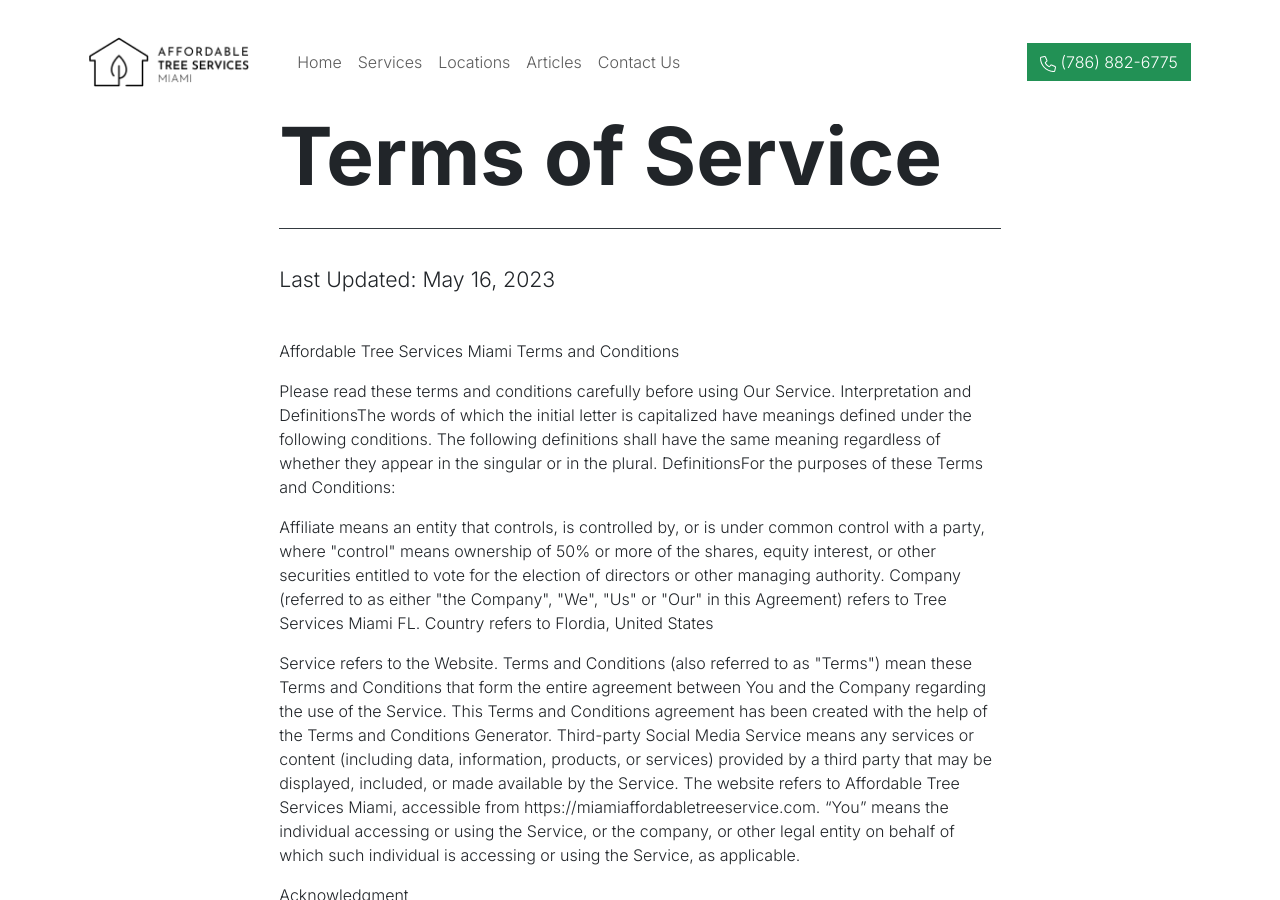
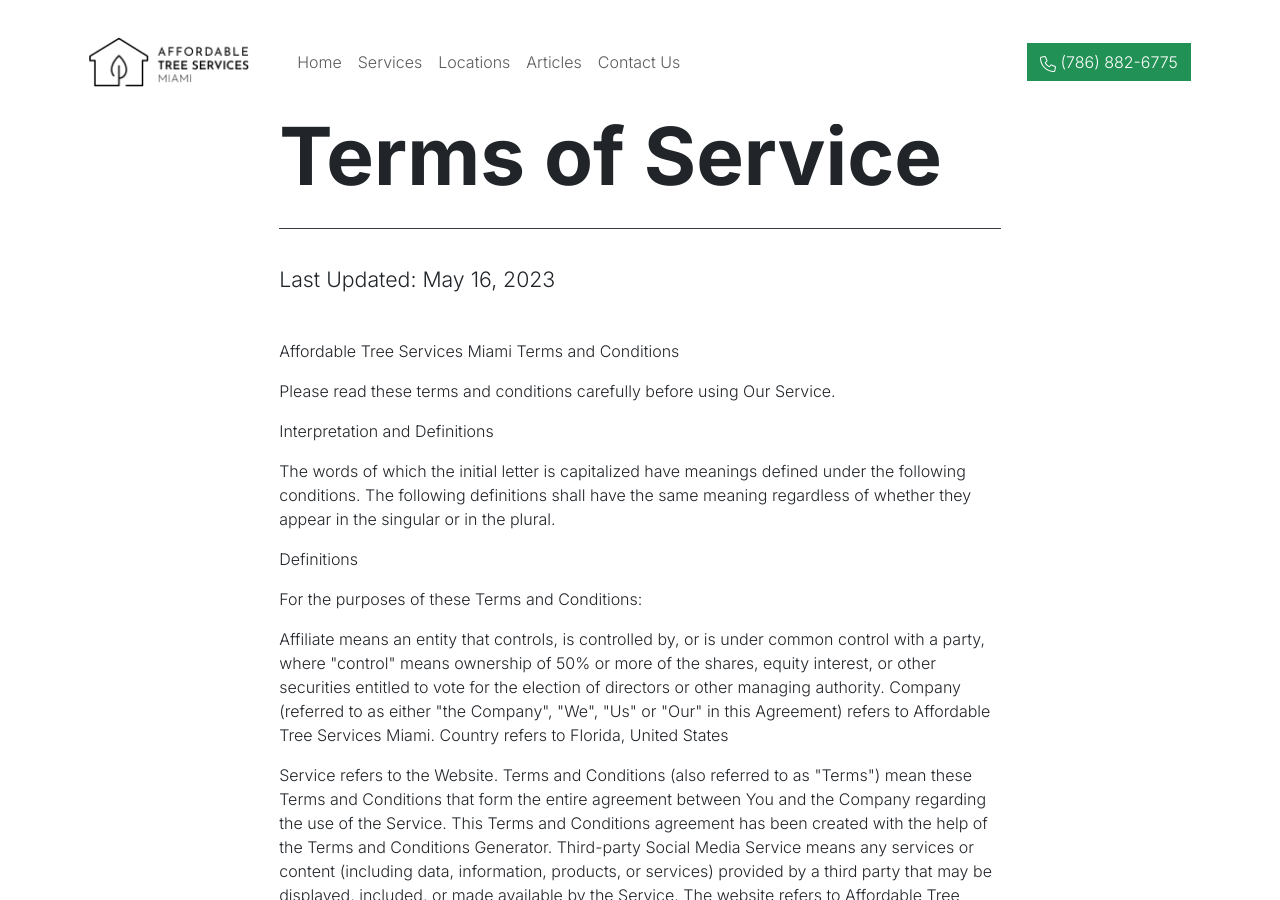
Before and after one commit to naccrat/MiamiTreeService, a Jekyll site: the page built from terms-of-service.html, in a window 1280 px wide and 900 px high. Built offline with Jekyll 4.4.1, drawn with Linux system fonts in a browser that asks for light colours.

Commit message:
terms update

```diff
--- a/terms-of-service.html
+++ b/terms-of-service.html
@@ -14,9 +14,15 @@
 
           <p>{{site.title}} Terms and Conditions</p>
 
-          <p>Please read these terms and conditions carefully before using Our Service. Interpretation and DefinitionsThe words of which the initial letter is capitalized have meanings defined under the following conditions. The following definitions shall have the same meaning regardless of whether they appear in the singular or in the plural. DefinitionsFor the purposes of these Terms and Conditions:</p>
+          <p>Please read these terms and conditions carefully before using Our Service.</p>
+          <p>Interpretation and Definitions</p>
+          <p>The words of which the initial letter is capitalized have meanings defined under the following conditions. The following definitions shall have the same meaning regardless of whether they appear in the singular or in the plural.</p>
 
-          <p>Affiliate means an entity that controls, is controlled by, or is under common control with a party, where "control" means ownership of 50% or more of the shares, equity interest, or other securities entitled to vote for the election of directors or other managing authority. Company (referred to as either "the Company", "We", "Us" or "Our" in this Agreement) refers to Tree Services Miami FL. Country refers to Flordia, United States</p>
+          <p>Definitions</p>
+
+          <p>For the purposes of these Terms and Conditions:</p>
+
+          <p>Affiliate means an entity that controls, is controlled by, or is under common control with a party, where "control" means ownership of 50% or more of the shares, equity interest, or other securities entitled to vote for the election of directors or other managing authority. Company (referred to as either "the Company", "We", "Us" or "Our" in this Agreement) refers to {{site.title}}. Country refers to {{ site.state }}, United States</p>
 
           <p>Service refers to the Website. Terms and Conditions (also referred to as "Terms") mean these Terms and Conditions that form the entire agreement between You and the Company regarding the use of the Service. This Terms and Conditions agreement has been created with the help of the Terms and Conditions Generator. Third-party Social Media Service means any services or content (including data, information, products, or services) provided by a third party that may be displayed, included, or made available by the Service. The website refers to {{ site.title }}, accessible from {{ site.url }}. “You” means the individual accessing or using the Service, or the company, or other legal entity on behalf of which such individual is accessing or using the Service, as applicable.</p>
 
```
